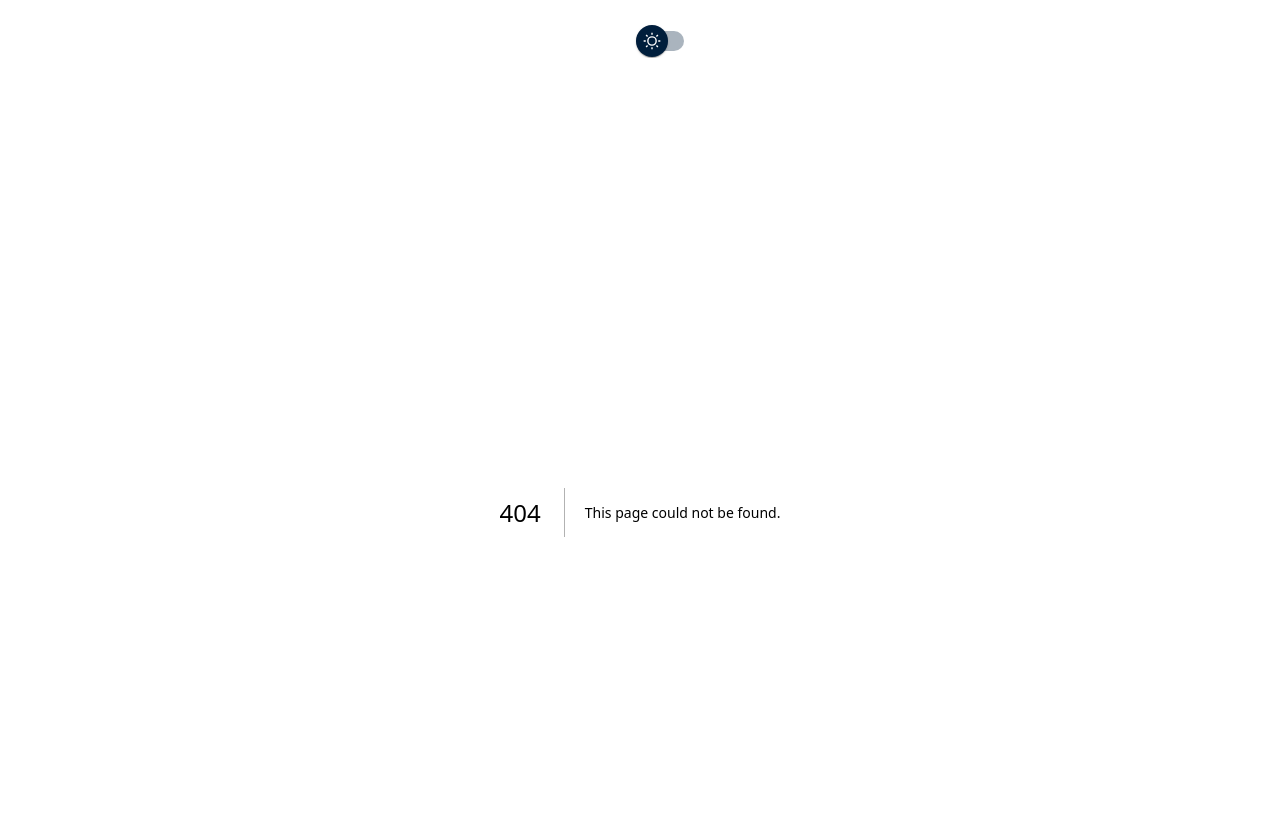
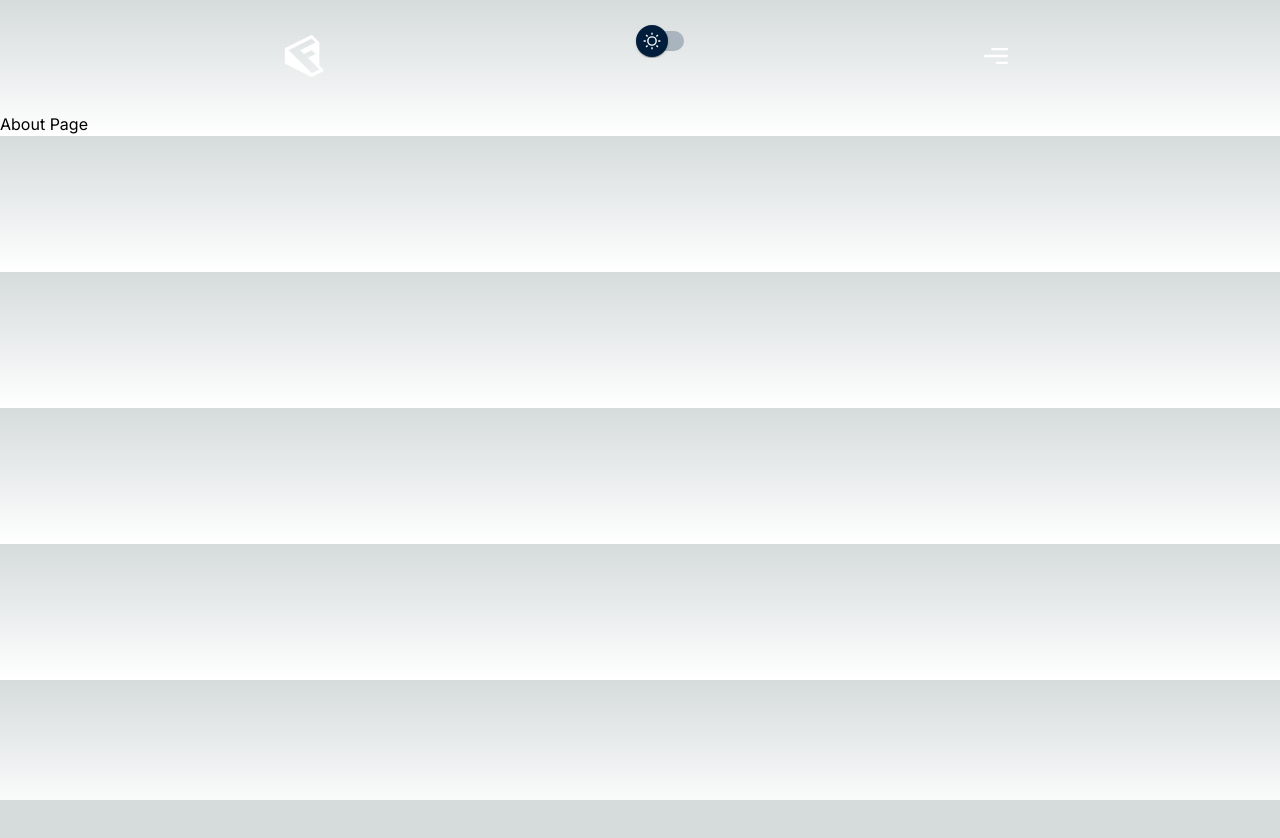
Before and after one commit to FaisalSaleh2202/my-portofolio-01, a Next.js app: page /about in a window 1280 px wide. Before the commit this address had no page. Shown: the top 838 px of the page. After the commit the page ends 800 px from the top, so only its background shows below. Built offline with nearby package versions, Linux system fonts and the light colour scheme.

Commit message:
add component menubar

```diff
--- /dev/null
+++ b/app/about/layout.jsx
@@ -0,0 +1,10 @@
+import '../../styles/globals.css';
+import { Inter } from 'next/font/google';
+
+import styles from '../../styles';
+
+const inter = Inter({ subsets: ['latin'] });
+
+export default function AboutLayout({ children }) {
+  return <div>{children}</div>;
+}
--- /dev/null
+++ b/app/about/page.jsx
@@ -0,0 +1,13 @@
+import React from 'react';
+import { Navbar } from '@/components';
+
+const page = () => {
+  return (
+    <div>
+      <Navbar />
+      About Page
+    </div>
+  );
+};
+
+export default page;
--- a/app/layout.js
+++ b/app/layout.js
@@ -1,73 +1,16 @@
 'use client';
-
-import { useState } from 'react';
 import '../styles/globals.css';
 import { Inter } from 'next/font/google';
 
-import { motion } from 'framer-motion';
-
 import styles from '../styles';
-import { textVariant, navVariants } from '../utils/motion';
-import { MaterialUISwitch } from '../utils/swith-dark-mode';
-import { TextHeroHeading } from '../components/TextHeroHeading';
 
 const inter = Inter({ subsets: ['latin'] });
 
 export default function RootLayout({ children }) {
-  const [isOpen, setIsOpen] = useState(false);
-
   return (
     <html lang='en'>
       <head></head>
       <body suppressHydrationWarning={true} className={inter.className}>
-        <motion.nav
-          variants={navVariants}
-          initial='hidden'
-          whileInView='show'
-          className={`${styles.xPaddings} py-6 relative`}
-        >
-          <div className={`flex justify-between px-4`}>
-            <img
-              src='/letter-f.png'
-              className='sm:w-[64px] sm:h-[64px] h-[46px] w-[46px] '
-              alt='logo'
-            />
-            <MaterialUISwitch />
-            <button onClick={() => setIsOpen(!isOpen)}>
-              {isOpen ? (
-                'X'
-              ) : (
-                <img
-                  src='./menu.svg'
-                  alt='menu'
-                  className='w-[24px] h-[24px] object-contain'
-                />
-              )}
-            </button>
-          </div>
-        </motion.nav>
-        {/* <AnimatePresence> */}
-        {isOpen && (
-          <motion.div
-            key='a box'
-            initial={{ opacity: 0, x: 50 }}
-            animate={{ opacity: 1, x: 0 }}
-            //Specified Exit animation
-            exit={{ opacity: 0, x: -50 }}
-            className={` ${styles.xPaddings} absolute z-[999] `}
-          >
-            <div className='bg-black h-screen sm:w-[500%] w-[250%]'>
-              <ul>
-                <li>Home</li>
-                <li>About</li>
-                <li>My Works</li>
-                <li>Contact</li>
-              </ul>
-            </div>
-          </motion.div>
-        )}
-        {/* </AnimatePresence> */}
-
         {children}
       </body>
     </html>
--- a/app/page.js
+++ b/app/page.js
@@ -4,6 +4,7 @@ import { Hero, Contact, MyProjects } from '../sections';
 export default function Page() {
   return (
     <div className='overflow-hidden'>
+      <Navbar />
       <Hero />
       <Contact />
       <MyProjects />
--- a/components/Navbar.jsx
+++ b/components/Navbar.jsx
@@ -1,12 +1,19 @@
 'use client';
 
-import { motion } from 'framer-motion';
+import { useState } from 'react';
+import { motion, AnimatePresence } from 'framer-motion';
 
 import styles from '../styles';
 import { navVariants } from '../utils/motion';
 import { MaterialUISwitch } from '../utils/swith-dark-mode';
+import Link from 'next/link';
+import { navigations } from '../utils/data-nav';
 
-const Navbar = () => (
+const Navbar = () => {
+  const [isOpen, setIsOpen] = useState(false);
+
+  return (
+    <>
       <motion.nav
         variants={navVariants}
         initial='hidden'
@@ -20,13 +27,47 @@ const Navbar = () => (
             alt='logo'
           />
           <MaterialUISwitch />
+          <button onClick={() => setIsOpen(!isOpen)}>
+            {isOpen ? (
+              'X'
+            ) : (
               <img
                 src='./menu.svg'
                 alt='menu'
                 className='w-[24px] h-[24px] object-contain'
               />
+            )}
+          </button>
         </div>
       </motion.nav>
+      <AnimatePresence>
+        {isOpen && (
+          <motion.div
+            key='a box'
+            initial={{ opacity: 0, x: 50 }}
+            animate={{ opacity: 1, x: 0 }}
+            //Specified Exit animation
+            exit={{ opacity: 0, x: -50 }}
+            className={` ${styles.xPaddings} absolute z-[999]`}
+          >
+            <div className='bg-black h-screen sm:w-[250%] w-[175%]'>
+              <ul className='flex flex-col px-auto'>
+                {navigations.map((navigation) => (
+                  <Link
+                    className='my-3 flex  gap-5'
+                    key={navigation.id}
+                    href={navigation.link}
+                  >
+                    {navigation.icon} {navigation.title}
+                  </Link>
+                ))}
+              </ul>
+            </div>
+          </motion.div>
+        )}
+      </AnimatePresence>
+    </>
   );
+};
 
 export default Navbar;
--- /dev/null
+++ b/utils/data-nav.js
@@ -0,0 +1,31 @@
+import HomeOutlinedIcon from '@mui/icons-material/HomeOutlined';
+import PersonOutlineOutlinedIcon from '@mui/icons-material/PersonOutlineOutlined';
+import BeenhereOutlinedIcon from '@mui/icons-material/BeenhereOutlined';
+import ConnectWithoutContactOutlinedIcon from '@mui/icons-material/ConnectWithoutContactOutlined';
+
+export const navigations = [
+  {
+    id: 1,
+    title: 'Home',
+    link: '/',
+    icon: <HomeOutlinedIcon />,
+  },
+  {
+    id: 2,
+    title: 'About',
+    link: '/about',
+    icon: <PersonOutlineOutlinedIcon />,
+  },
+  {
+    id: 3,
+    title: 'My Works',
+    link: '/my-works',
+    icon: <BeenhereOutlinedIcon />,
+  },
+  {
+    id: 4,
+    title: 'Contacts',
+    link: '/contacts',
+    icon: <ConnectWithoutContactOutlinedIcon />,
+  },
+];
```
Lines whose indentation alone changed are shown as unchanged.
